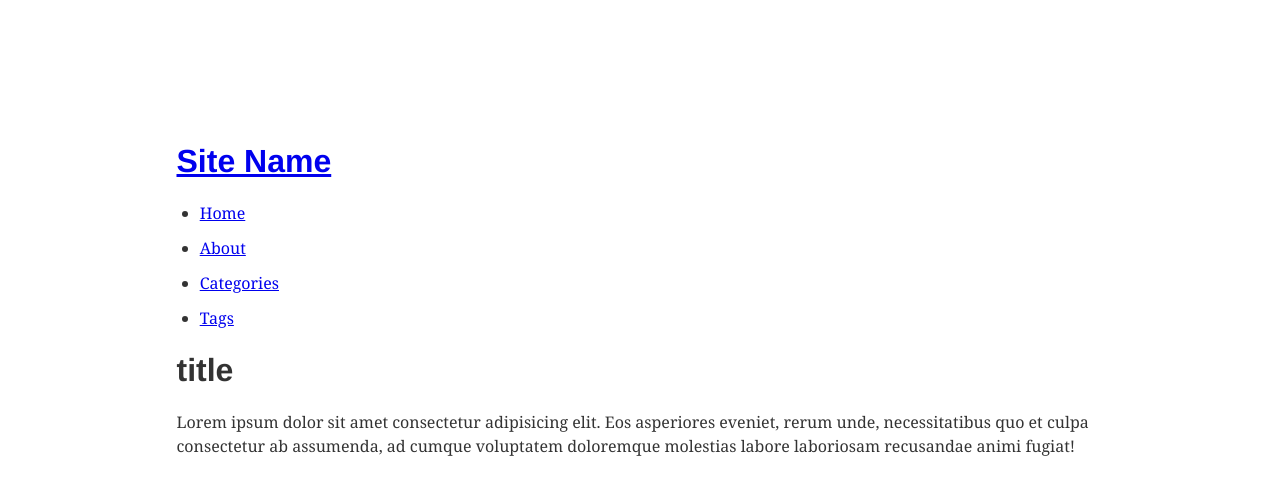
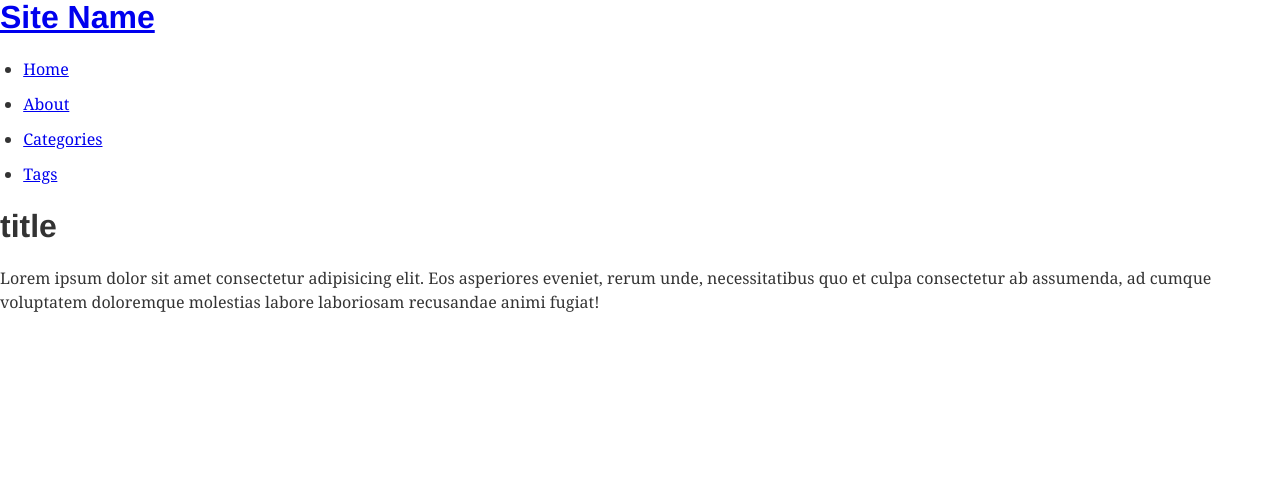
Before and after one commit to roseline124/wannabe_gatsby, a Gatsby site: page / in a window 1280 px wide. Built offline with nearby package versions, Linux system fonts and the light colour scheme; Gatsby itself is replaced by a stand-in of ours.

Commit message:
Remove styled-component

```diff
--- a/src/templates/BodyLayout.tsx
+++ b/src/templates/BodyLayout.tsx
@@ -1,22 +1,10 @@
 import React from 'react'
-import styled from 'styled-components'
 
 import Header from '../components/Header'
 
-const Main = styled.div`
-  position: relative;
-  display: block;
-
-  width: 100%;
-  max-width: 1023px;
-
-  padding: 9rem 3rem 0 3rem;
-  margin: 0 auto;
-`
-
 export default ({ children }) => (
-  <Main>
+  <div>
     <Header />
     {children}
-  </Main>
+  </div>
 )
```
